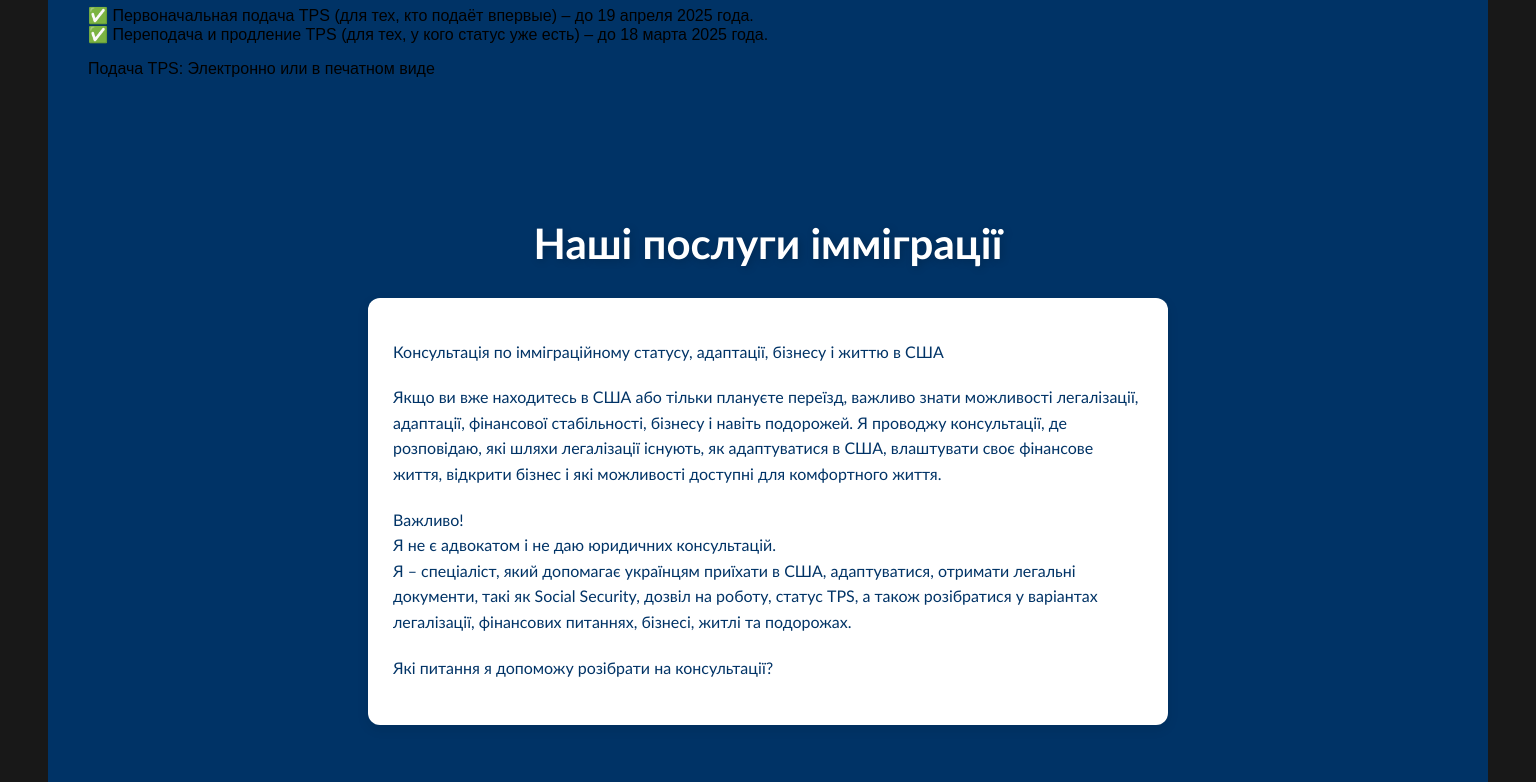
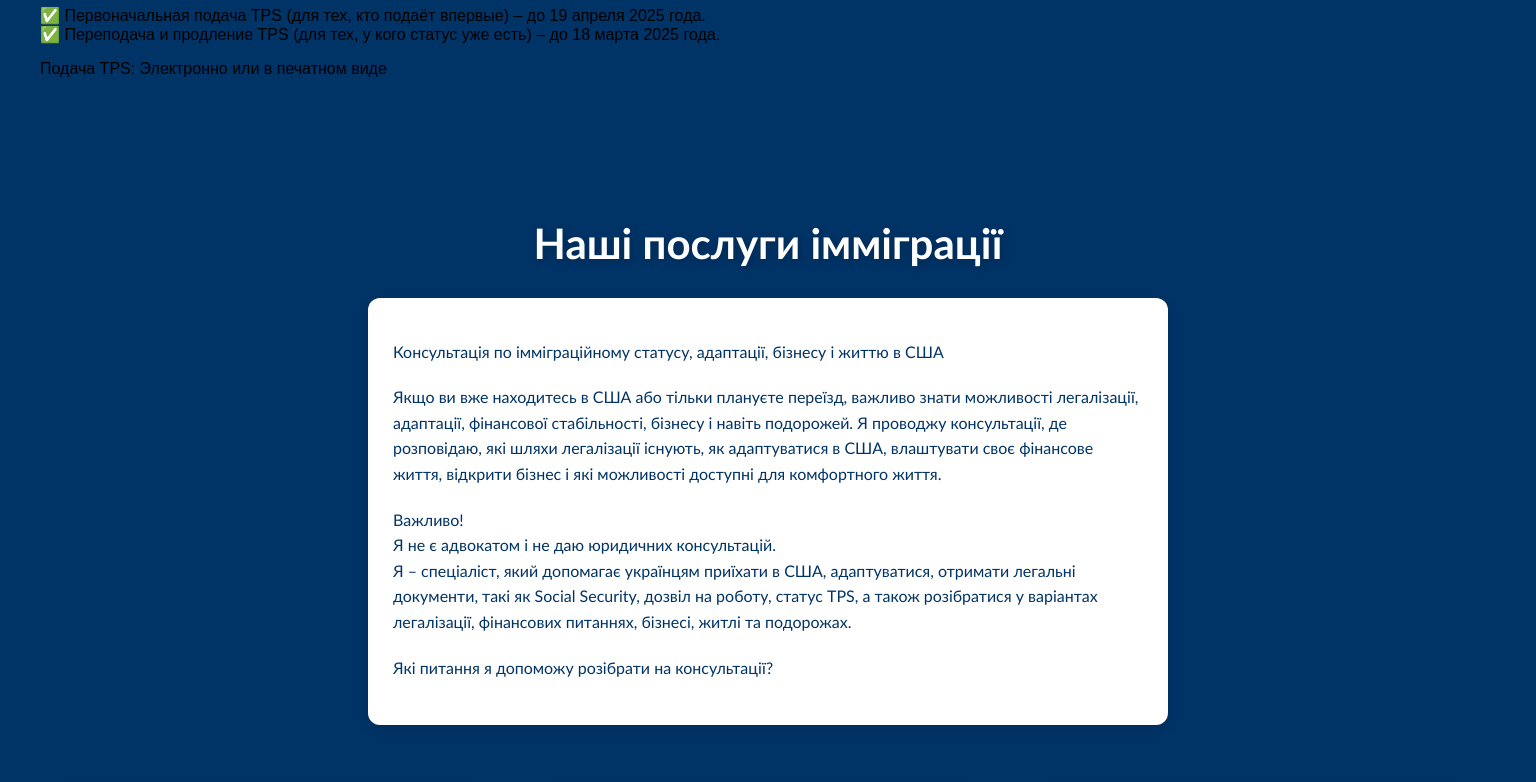
Before and after one commit to Jey2507/auto-usa, a React (Vite) app: page /immigration in a window 1536 px wide. Shown: the part 726-1508 px from the top of the page. Built offline with nearby package versions, Linux system fonts and the light colour scheme.

Commit message:
Update Container.module.css

```diff
--- a/src/components/Container/Container.module.css
+++ b/src/components/Container/Container.module.css
@@ -1,6 +1,5 @@
 .container {
     width: 100%;
-    min-width: 420px;
     margin: 0 auto;
     max-width: 480px;
 }
@@ -14,7 +13,7 @@
 
 @media screen and (min-width: 1440px) {
     .container {
-        max-width: 1440px;
+        max-width: 1540px;
         width: 100%;
     }
 }
```
